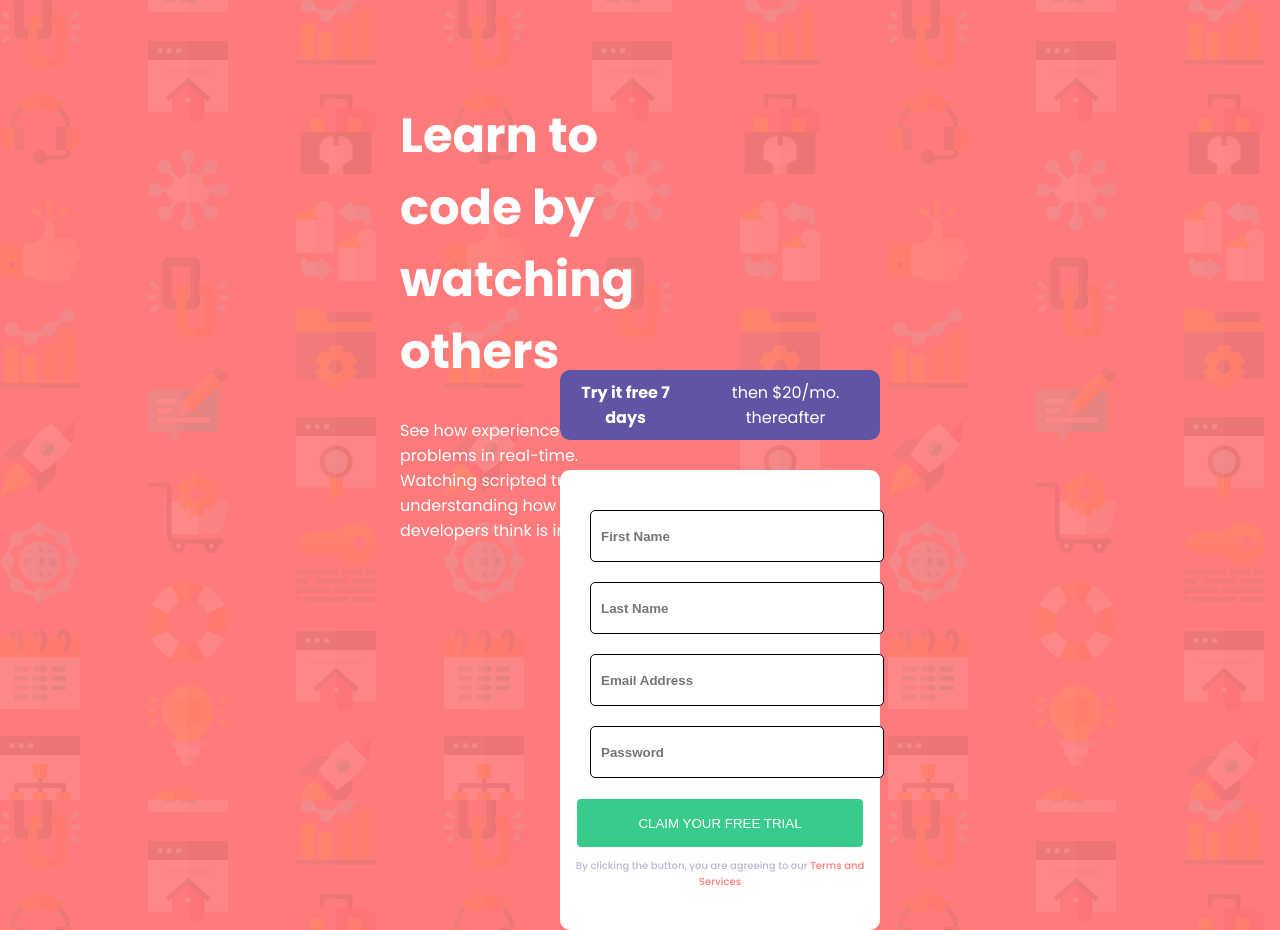
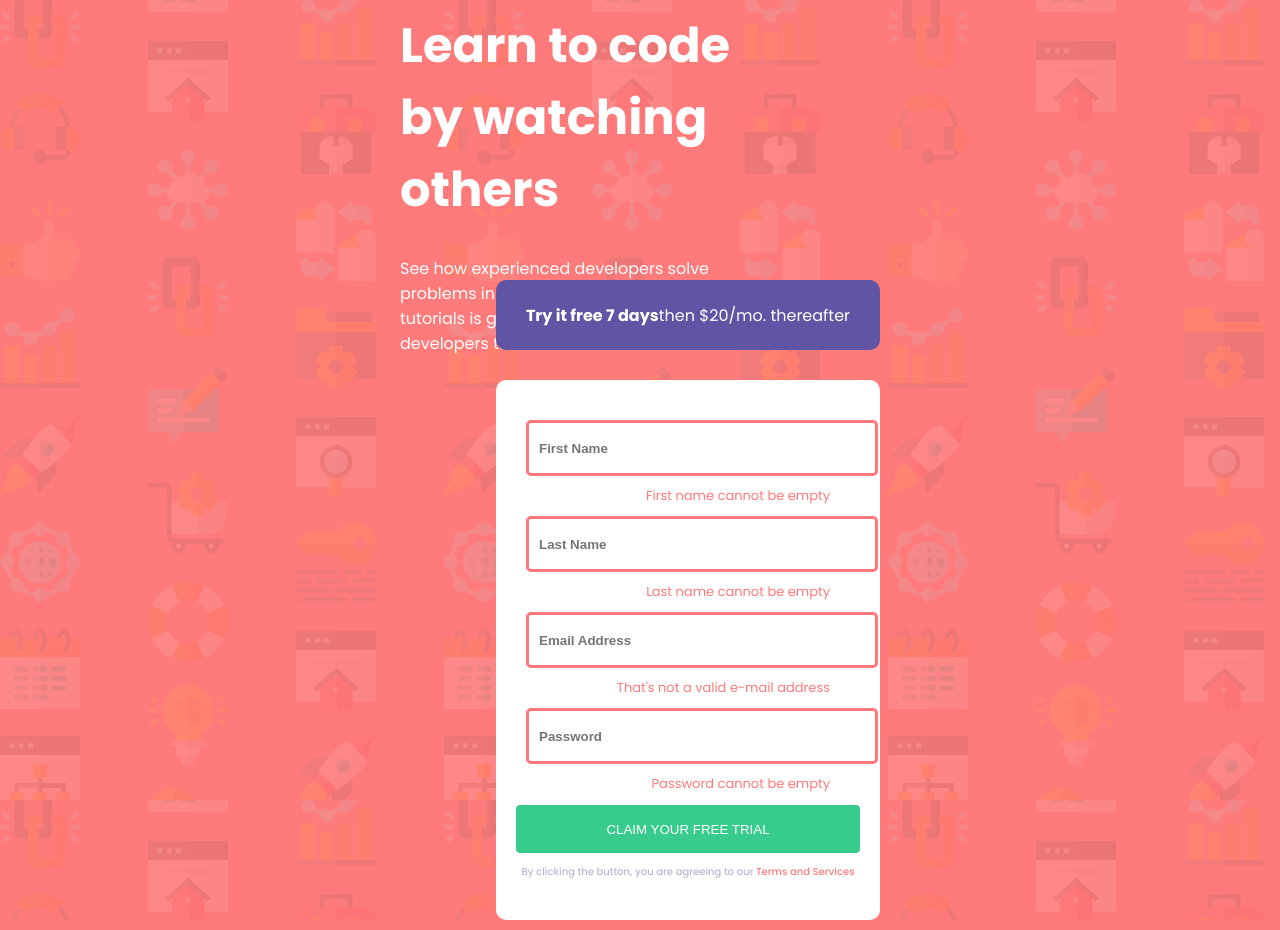
Before and after one commit to Jonee2/FEM-sign-up-form, a plain HTML site: page index.html in a window 1280 px wide. Drawn offline with nearby package versions, Linux system fonts and the light colour scheme.

Commit message:
checkpoint

```diff
--- a/index.html
+++ b/index.html
@@ -13,19 +13,23 @@
 <body>
 <main>
   <div id="title">
-  <h1 class="parawhite">Learn to code by<br> watching others</h1>
+  <h1 class="parawhite">Learn to code by watching others</h1>
 
-  <p class="parawhite">See how experienced developers solve problems in real-time.<br> Watching scripted tutorials is great,
-  but understanding how <br>developers think is invaluable.</p>
+  <p class="parawhite">See how experienced developers solve problems in real-time. Watching scripted tutorials is great,
+  but understanding how developers think is invaluable.</p>
  </div>
   <div id="form">
     <p class="blue"><span>Try it free 7 days </span>then $20/mo. thereafter</p>
   <div id="formmain">
     <form>
-  <input type="text" placeholder="First Name">
-  <input type="text" placeholder="Last Name">
-  <input type="email" placeholder="Email Address">
-  <input type="password" placeholder="Password">
+  <input class='inputmissing' type="text" placeholder="First Name">
+  <p class="missing">First name cannot be empty</p>
+  <input class='inputmissing' type="text" placeholder="Last Name">
+  <p class="missing">Last name cannot be empty</p>
+  <input class='inputmissing' type="email" placeholder="Email Address">
+  <p class="missing">That's not a valid e-mail address</p>
+  <input class='inputmissing' type="password" placeholder="Password">
+  <p class="missing">Password cannot be empty</p>
   </form>
   <button>
   Claim your free trial
--- a/index.js
+++ b/index.js
@@ -0,0 +1 @@
+$(input)
--- a/styles.css
+++ b/styles.css
@@ -25,19 +25,20 @@ body{
 #title{
     float: left;
     height: 300px;
-    width: 25%;
+    width: 30%;
     margin-left: 400px;
     text-align: start;
-    margin-top: 200px;
+    margin-top: 100px;
 }
 h1{
     font-size: 3em;
 }
 #form{
     float: right;
-    margin-right: 400px;
-    width: 25%;
+    margin-right: 300px;
+    width: 30%;
     text-align: center;
+    padding-right: 100px;
 }
 #formmain{
     background-color: white;
@@ -89,6 +90,10 @@ button{
     color: white;
     margin-left: 10px;
 }
+button:hover{
+    cursor: pointer;
+    background:hsl(154, 59%, 65%) ;
+}
 #terms{
  color: hsl(246, 25%, 77%);
  font-size: 10px;
@@ -99,3 +104,16 @@ a{
     text-decoration: none;
     color: hsl(0, 100%, 74%);
 }
+.missing{
+    color: hsl(0, 100%, 74%);
+    text-align: end;
+    margin-right: 50px;
+    font-size: small;
+}
+.inputmissing{
+    border: solid hsl(0, 100%, 74%);
+}
+.inputmissing::placeholder{
+    background-image: url(images/icon-error.svg)no-repeat 10px left;
+    background-size: 20px;
+}
```
